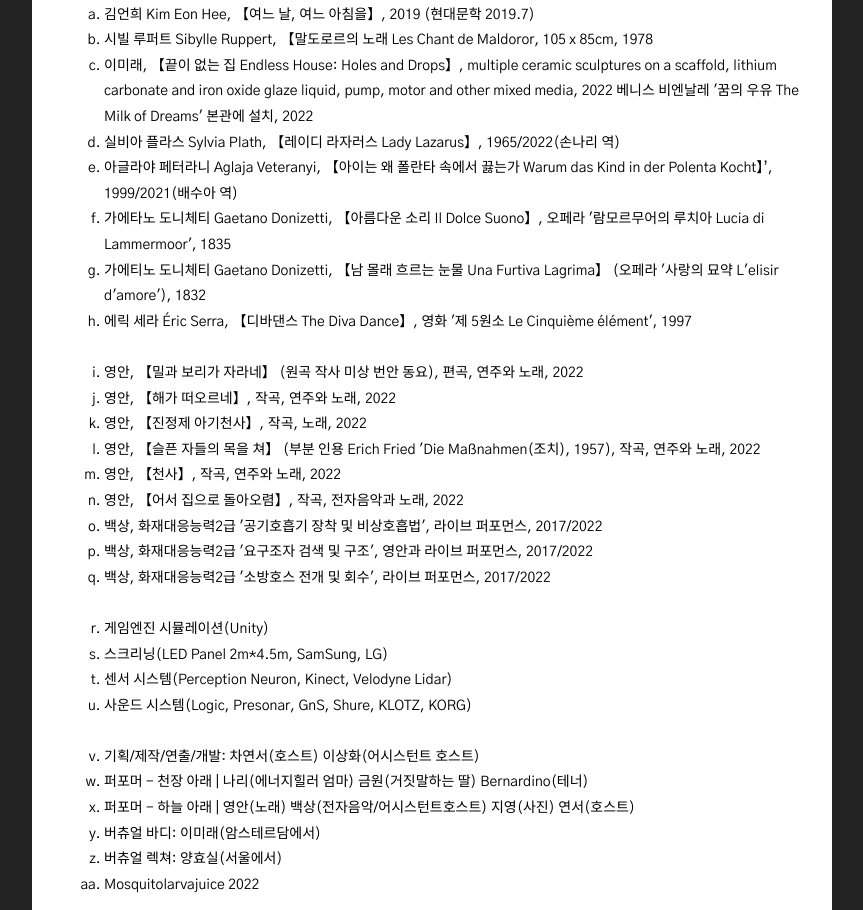
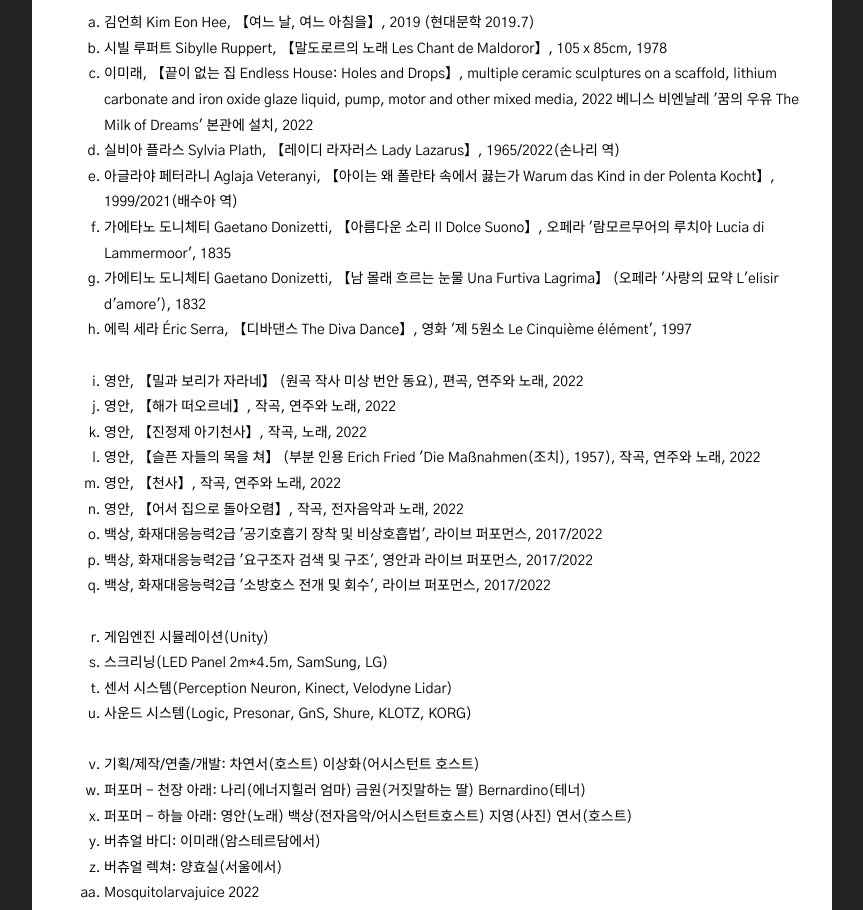
Before and after one commit to energywhoisshe/6, a plain HTML site: page ko.html in a window 1280 px wide. Shown: the part 670-1580 px from the top of the page, without its empty margins (208-1071 px from the left). Drawn offline with Linux system fonts and the light colour scheme; a web font is replaced by a local one.

Commit message:
Add files via upload

```diff
--- a/ko.html
+++ b/ko.html
@@ -1,4 +1,4 @@
-<!DO악TYPE html>
+<!DOCTYPE html>
 <html>
 <head lang="ko">
 	<meta charset="utf-8">
@@ -103,10 +103,10 @@
 				<p style = "margin-bottom: 2em; color:black;">
 					<ol type="a" style = "color:black;">
 						<li>김언희 Kim Eon Hee, 【여느 날, 여느 아침을】, 2019 (현대문학 2019.7)</li>
-						<li>시빌 루퍼트 Sibylle Ruppert, 【말도로르의 노래 Les Chant de Maldoror, 105 x 85cm, 1978</li>
+						<li>시빌 루퍼트 Sibylle Ruppert, 【말도로르의 노래 Les Chant de Maldoror】, 105 x 85cm, 1978</li>
 						<li>이미래, 【끝이 없는 집 Endless House: Holes and Drops】, multiple ceramic sculptures on a scaffold, lithium carbonate and iron oxide glaze liquid, pump, motor and other mixed media, 2022 베니스 비엔날레 '꿈의 우유 The Milk of Dreams' 본관에 설치, 2022</li>
 						<li>실비아 플라스 Sylvia Plath, 【레이디 라자러스 Lady Lazarus】, 1965/2022(손나리 역)</li>
-						<li>아글라야 페터라니 Aglaja Veteranyi, 【아이는 왜 폴란타 속에서 끓는가 Warum das Kind in der Polenta Kocht】’, 1999/2021(배수아 역)</li>
+						<li>아글라야 페터라니 Aglaja Veteranyi, 【아이는 왜 폴란타 속에서 끓는가 Warum das Kind in der Polenta Kocht】, 1999/2021(배수아 역)</li>
 						<li>가에타노 도니체티 Gaetano Donizetti, 【아름다운 소리 Il Dolce Suono】, 오페라 '람모르무어의 루치아 Lucia di Lammermoor', 1835</li>
 						<li>가에티노 도니체티 Gaetano Donizetti, 【남 몰래 흐르는 눈물 Una Furtiva Lagrima】 (오페라 '사랑의 묘약 L'elisir d'amore'), 1832</li>
 						<li>에릭 세라 Éric Serra, 【디바댄스 The Diva Dance】, 영화 '제 5원소 Le Cinquième élément', 1997</li>
@@ -132,8 +132,8 @@
 						<br>
 
 						<li>기획/제작/연출/개발: 차연서(호스트) 이상화(어시스턴트 호스트)</li>
-						<li>퍼포머 - 천장 아래 | 나리(에너지힐러 엄마) 금원(거짓말하는 딸) Bernardino(테너)</li>
-						<li>퍼포머 - 하늘 아래 | 영안(노래) 백상(전자음악/어시스턴트호스트) 지영(사진) 연서(호스트)</li>
+						<li>퍼포머 - 천장 아래: 나리(에너지힐러 엄마) 금원(거짓말하는 딸) Bernardino(테너)</li>
+						<li>퍼포머 - 하늘 아래: 영안(노래) 백상(전자음악/어시스턴트호스트) 지영(사진) 연서(호스트)</li>
 						<li>버츄얼 바디: 이미래(암스테르담에서)</li>
 						<li>버츄얼 렉쳐: 양효실(서울에서)</li>
 						<li>Mosquitolarvajuice 2022</li>
@@ -302,14 +302,13 @@
 						<br>주최/주관 차연서 energywhoisshe@gmail.com
 						<br>후원 서울특별시, 서울문화재단 2022 Unfold X
 					</dd>
-			</p> -->
-		</details>
+			</p> </details> -->
 
 		<details>
 			<summary>이어진, 연루된, 돌보는 사람들 (마지막 업데이트 2022/01/10)</summary>
 			<p>
 				<dt>출연/연출/음악</dt>
-					<dd>퍼포머 | 손나리 김금원 영안 백상 지영 Bernardino 차연서
+					<dd>퍼포머 | 손나리 김금원 영안 백상 홍지영 Bernardino Lee 차연서
 
 					<li>에너지힐링 및 'Lady Lazarus' 번역/낭독 | 손나리</li>
 					<li>'Una Furtiva Lagrima' 테너 실연 | Bernadino Lee</li>
```
